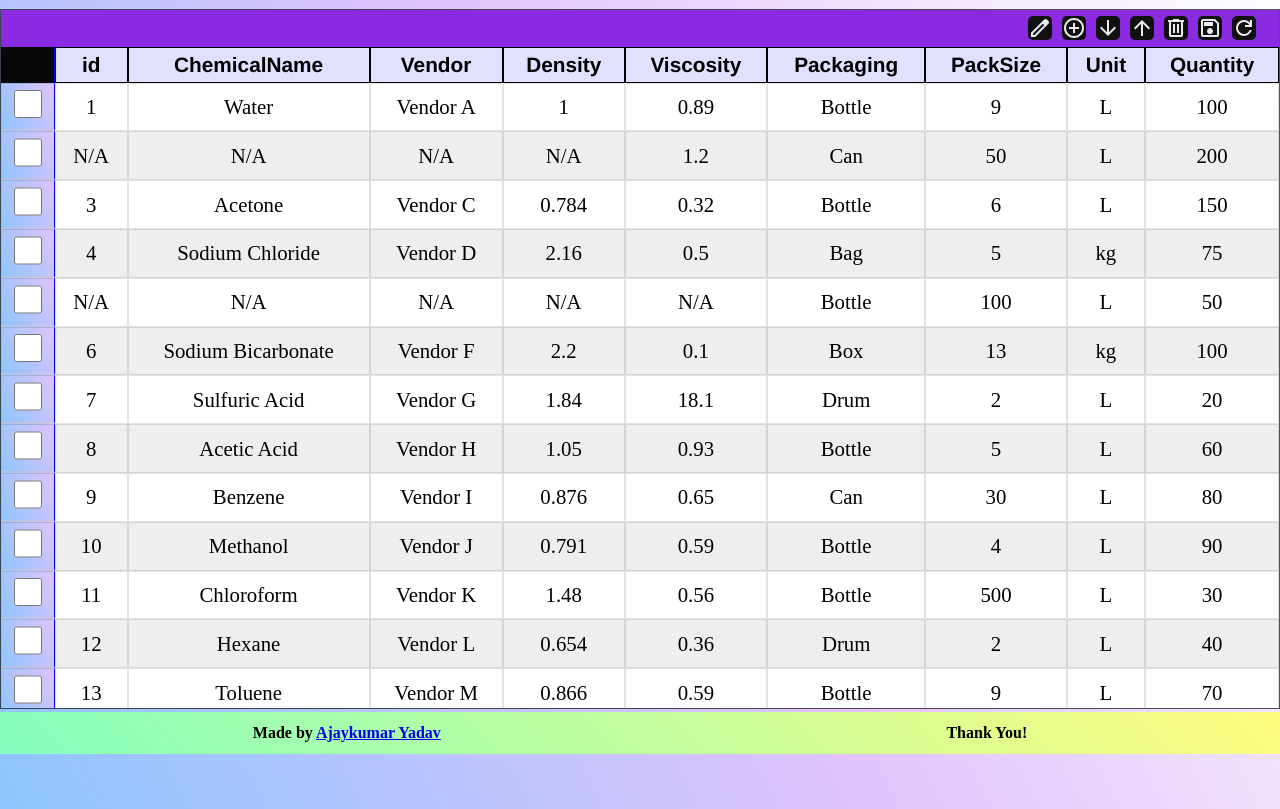
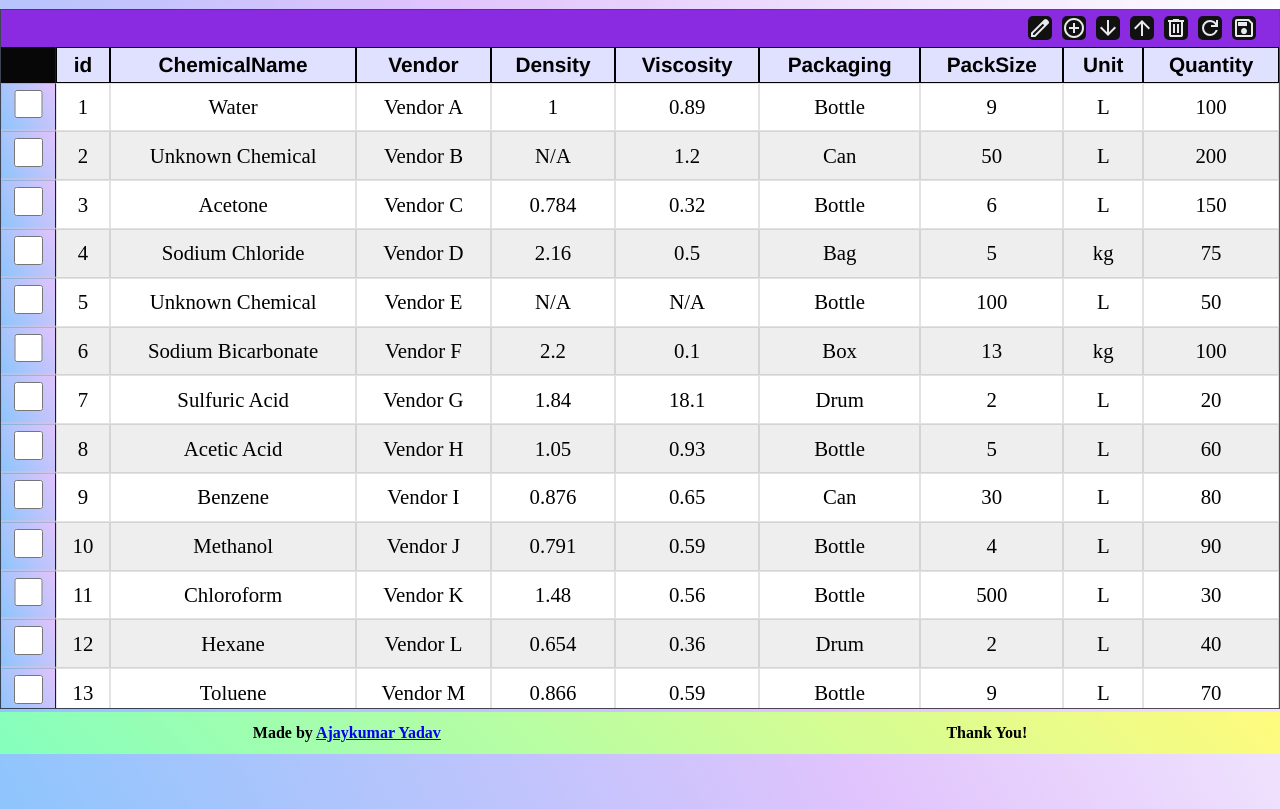
Before and after one commit to Ajay9330/IITB_R1_JSdev, a plain HTML site: page public/index.html in a window 1280 px wide. Shown: the part 46-855 px from the top of the page. Drawn offline with Linux system fonts and the light colour scheme.

Commit message:
clean data and fixed typos

```diff
--- a/public/data.json
+++ b/public/data.json
@@ -11,6 +11,10 @@
         "Quantity": 100
     },
     {
+        "id": 2,
+        "ChemicalName": "Unknown Chemical",
+        "Vendor": "Vendor B",
+        "Density": null,
         "Viscosity": 1.2,
         "Packaging": "Can",
         "PackSize": "50",
@@ -40,7 +44,11 @@
         "Quantity": 75
     },
     {
-
+        "id": 5,
+        "ChemicalName": "Unknown Chemical",
+        "Vendor": "Vendor E",
+        "Density": null,
+        "Viscosity": null,
         "Packaging": "Bottle",
         "PackSize": "100",
         "Unit": "L",
--- a/public/table_modules/table.mjs
+++ b/public/table_modules/table.mjs
@@ -6,8 +6,8 @@ const controlImg = [
     { name: 'down', value: `<svg xmlns="http://www.w3.org/2000/svg" height="24px" viewBox="0 -960 960 960" width="24px" fill="#e8eaed"><path d="M440-800v487L216-537l-56 57 320 320 320-320-56-57-224 224v-487h-80Z"/></svg>` },
     { name: 'up', value: `<svg xmlns="http://www.w3.org/2000/svg" height="24px" viewBox="0 -960 960 960" width="24px" fill="#e8eaed"><path d="M440-160v-487L216-423l-56-57 320-320 320 320-56 57-224-224v487h-80Z"/></svg>` },
     { name: 'delete', value: `<svg xmlns="http://www.w3.org/2000/svg" height="24px" viewBox="0 -960 960 960" width="24px" fill="#e8eaed"><path d="M280-120q-33 0-56.5-23.5T200-200v-520h-40v-80h200v-40h240v40h200v80h-40v520q0 33-23.5 56.5T680-120H280Zm400-600H280v520h400v-520ZM360-280h80v-360h-80v360Zm160 0h80v-360h-80v360ZM280-720v520-520Z"/></svg>` },
-    { name: 'save', value: `<svg xmlns="http://www.w3.org/2000/svg" height="24px" viewBox="0 -960 960 960" width="24px" fill="#e8eaed"><path d="M840-680v480q0 33-23.5 56.5T760-120H200q-33 0-56.5-23.5T120-200v-560q0-33 23.5-56.5T200-840h480l160 160Zm-80 34L646-760H200v560h560v-446ZM480-240q50 0 85-35t35-85q0-50-35-85t-85-35q-50 0-85 35t-35 85q0 50 35 85t85 35ZM240-560h360v-160H240v160Zm-40-86v446-560 114Z"/></svg>` },
-    { name: 'refresh', value: `<svg xmlns="http://www.w3.org/2000/svg" height="24px" viewBox="0 -960 960 960" width="24px" fill="#e8eaed"><path d="M480-160q-134 0-227-93t-93-227q0-134 93-227t227-93q69 0 132 28.5T720-690v-110h80v280H520v-80h168q-32-56-87.5-88T480-720q-100 0-170 70t-70 170q0 100 70 170t170 70q77 0 139-44t87-116h84q-28 106-114 173t-196 67Z"/></svg>` }
+    { name: 'refresh', value: `<svg xmlns="http://www.w3.org/2000/svg" height="24px" viewBox="0 -960 960 960" width="24px" fill="#e8eaed"><path d="M480-160q-134 0-227-93t-93-227q0-134 93-227t227-93q69 0 132 28.5T720-690v-110h80v280H520v-80h168q-32-56-87.5-88T480-720q-100 0-170 70t-70 170q0 100 70 170t170 70q77 0 139-44t87-116h84q-28 106-114 173t-196 67Z"/></svg>` },
+    { name: 'save', value: `<svg xmlns="http://www.w3.org/2000/svg" height="24px" viewBox="0 -960 960 960" width="24px" fill="#e8eaed"><path d="M840-680v480q0 33-23.5 56.5T760-120H200q-33 0-56.5-23.5T120-200v-560q0-33 23.5-56.5T200-840h480l160 160Zm-80 34L646-760H200v560h560v-446ZM480-240q50 0 85-35t35-85q0-50-35-85t-85-35q-50 0-85 35t-35 85q0 50 35 85t85 35ZM240-560h360v-160H240v160Zm-40-86v446-560 114Z"/></svg>` }
 ];
 
 
```
Also changed, not shown: public/index.html (+6 -9 lines), public/main.js (+0 -11 lines).
